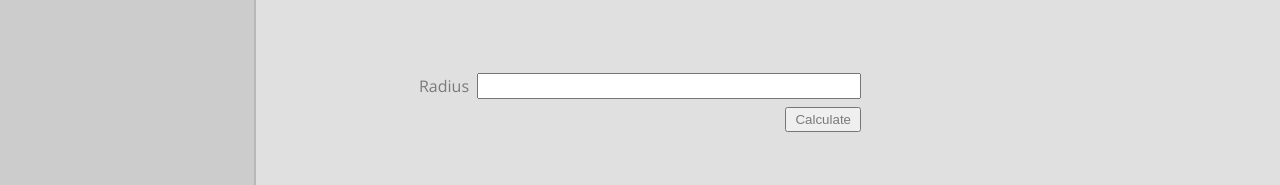
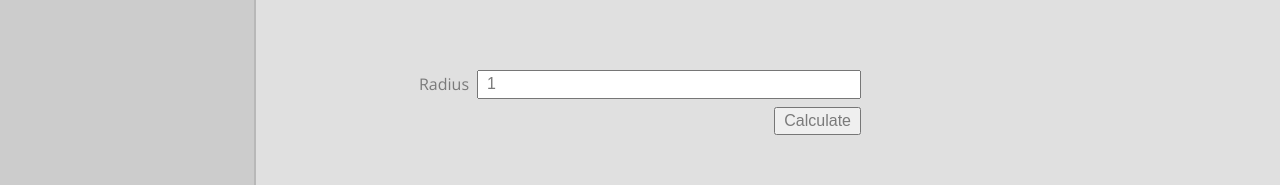
Before and after one commit to hildergill/area-calculator-revisited, a React (Vite) app: page / in a window 1280 px wide. Shown: the part 327-512 px from the top of the page. Built offline with nearby package versions, Linux system fonts and the light colour scheme.

Commit message:
Some style correction to the NumberInput stuff

```diff
--- /dev/null
+++ b/src/components/NumberInput.tsx
@@ -0,0 +1,11 @@
+type NumberInputProps = {
+	name: string;
+};
+
+const NumberInput = (props: NumberInputProps) => {
+	const { name }: NumberInputProps = props;
+
+	return <input type="number" name={name} id={name} min={1} step={0.01} value={1} required />;
+};
+
+export default NumberInput;
--- a/src/shapecollection.tsx
+++ b/src/shapecollection.tsx
@@ -1,4 +1,5 @@
 import { TFunction } from "react-i18next";
+import NumberInput from "./components/NumberInput";
 
 type ShapeType<Params> = {
 	getShapeName(t: TFunction): string;
@@ -18,7 +19,7 @@ const ShapeCollection: ShapeCollectionType = {
 		getCalculatorForm: (t: TFunction) => (
 			<>
 				<label htmlFor="radius">{t("shapes:circleRadius.inputs.radius")}</label>
-				<input type="number" name="radius" id="radius" />
+				<NumberInput name="radius" />
 			</>
 		)
 	},
@@ -28,7 +29,7 @@ const ShapeCollection: ShapeCollectionType = {
 		getCalculatorForm: (t: TFunction) => (
 			<>
 				<label htmlFor="diameter">{t("shapes:circleDiameter.inputs.diameter")}</label>
-				<input type="number" name="diameter" id="diameter" />
+				<NumberInput name="diameter" />
 			</>
 		)
 	}
--- a/src/styles/CalculatorForm.module.scss
+++ b/src/styles/CalculatorForm.module.scss
@@ -5,6 +5,10 @@
 	align-content: center;
 	justify-content: center;
 	gap: 0.5rem;
+
+	* {
+		font-size: 1rem;
+	}
 
 	label {
 		grid-column: 1/2;
```
